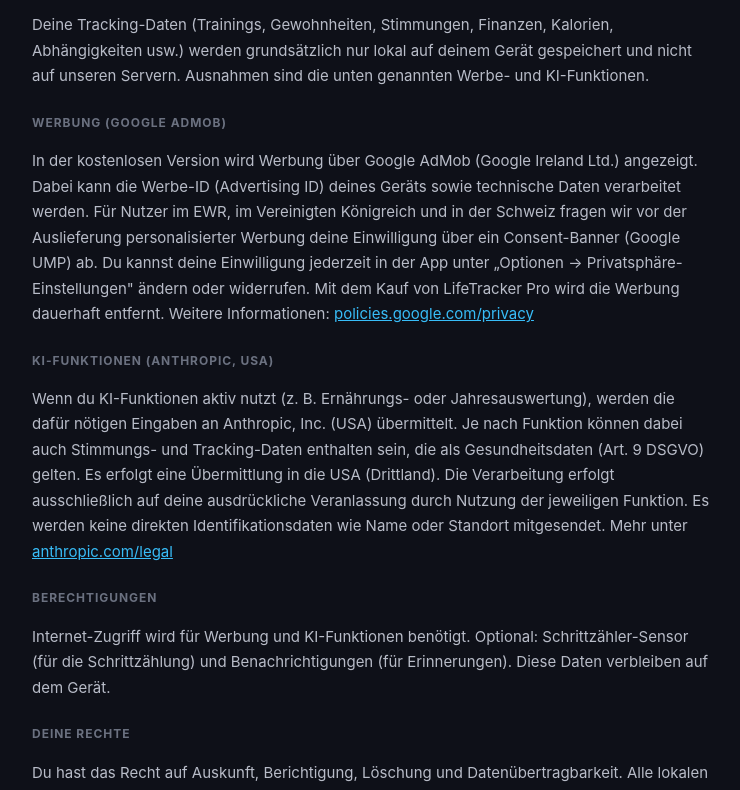
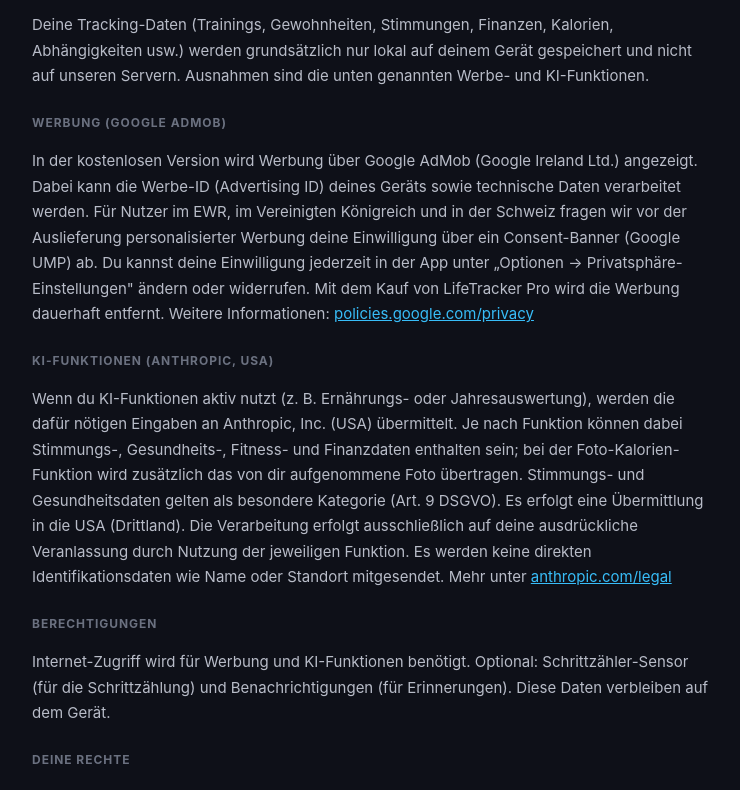
Before and after one commit to magnumopusmaximus/lifetracker-website, a plain HTML site: page datenschutz.html in a window 1280 px wide. Shown: the part 426-1216 px from the top of the page, without its empty margins (268-1008 px from the left). Drawn offline with Linux system fonts and the light colour scheme.

Commit message:
Add files via upload

```diff
--- a/datenschutz.html
+++ b/datenschutz.html
@@ -96,8 +96,10 @@
 
     <h3>KI-Funktionen (Anthropic, USA)</h3>
     <p>Wenn du KI-Funktionen aktiv nutzt (z. B. Ernährungs- oder Jahresauswertung), werden die dafür
-       nötigen Eingaben an Anthropic, Inc. (USA) übermittelt. Je nach Funktion können dabei auch
-       Stimmungs- und Tracking-Daten enthalten sein, die als Gesundheitsdaten (Art. 9 DSGVO) gelten.
+       nötigen Eingaben an Anthropic, Inc. (USA) übermittelt. Je nach Funktion können dabei Stimmungs-,
+       Gesundheits-, Fitness- und Finanzdaten enthalten sein; bei der Foto-Kalorien-Funktion wird
+       zusätzlich das von dir aufgenommene Foto übertragen. Stimmungs- und Gesundheitsdaten gelten als
+       besondere Kategorie (Art. 9 DSGVO).
        Es erfolgt eine Übermittlung in die USA (Drittland). Die Verarbeitung erfolgt ausschließlich auf
        deine ausdrückliche Veranlassung durch Nutzung der jeweiligen Funktion. Es werden keine direkten
        Identifikationsdaten wie Name oder Standort mitgesendet.
```
